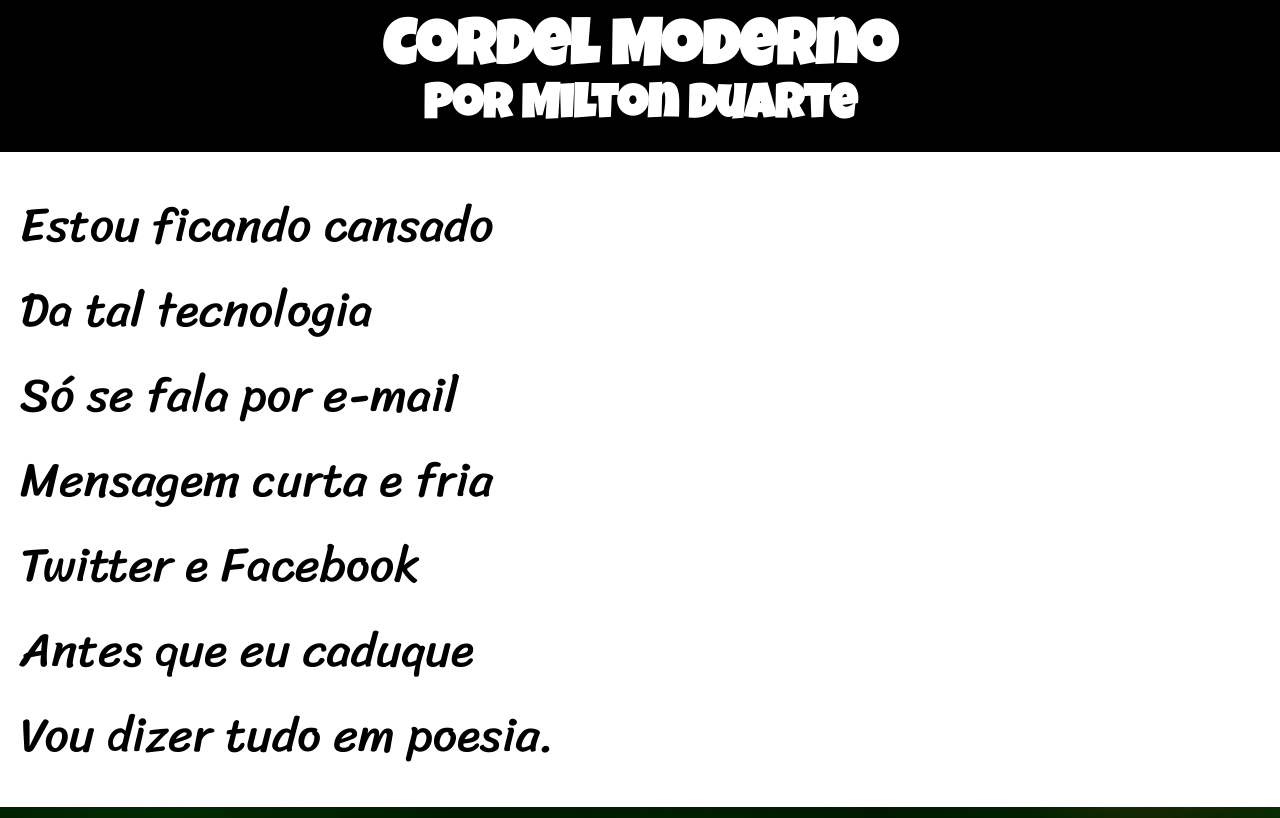
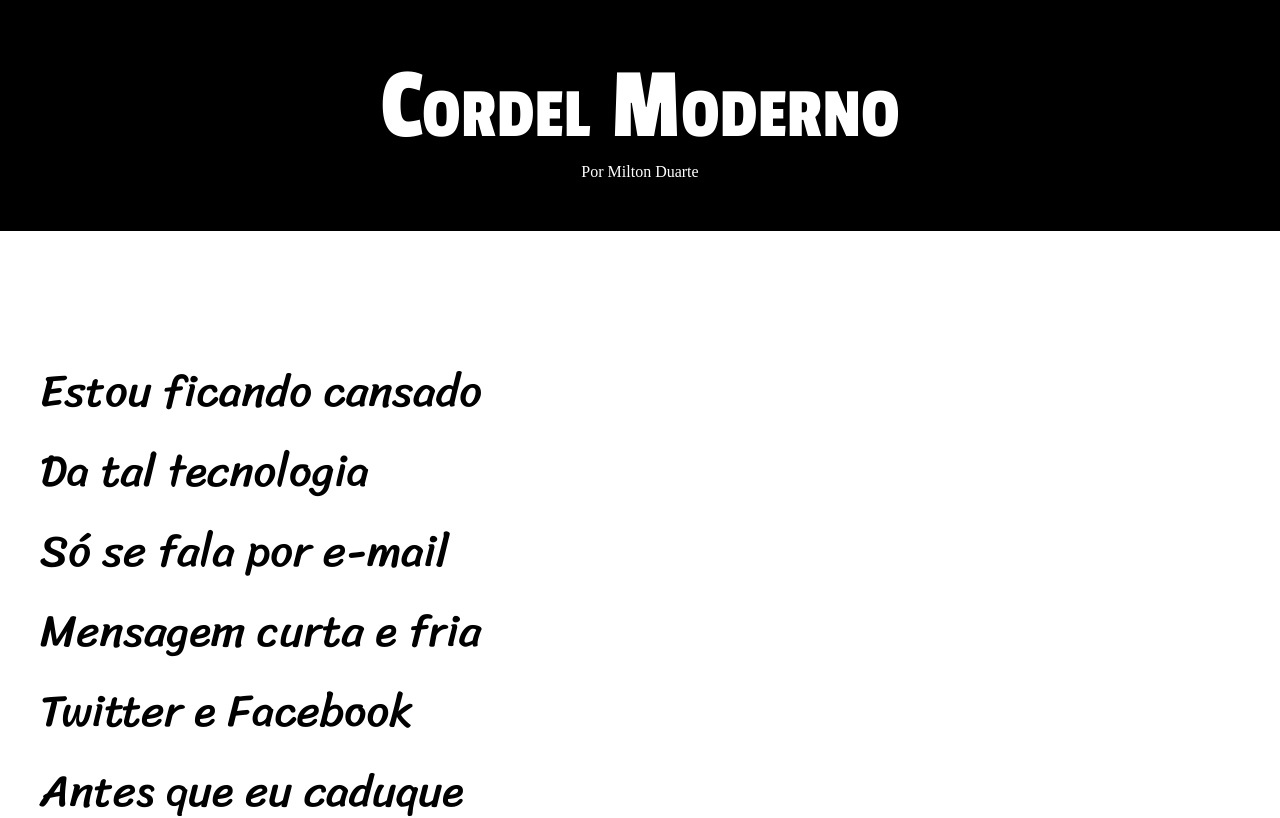
Before and after one commit to LGigoski/html-css, a plain HTML site: page desafios/desafio12/index.html in a window 1280 px wide. Shown: the top 818 px of the page. Drawn offline with Linux system fonts and the light colour scheme.

Commit message:
atuliazação desafio 12 pronto

```diff
--- a/desafios/desafio12/index.html
+++ b/desafios/desafio12/index.html
@@ -9,9 +9,10 @@
 <body>
    <header>
     <h1>Cordel Moderno</h1>
-    <h2>Por <a href="https://www.recantodasletras.com.br/poesias/3186743" target="_blank" rel="external" >Milton Duarte</a></h2>
+    <p>Por <a href="https://www.recantodasletras.com.br/poesias/3186743" target="_blank" rel="external" >Milton Duarte</a></p>
    </header>
     <section>
+        <p>
             Estou ficando cansado <br>
             Da tal tecnologia <br>
             Só se fala por e-mail <br>
@@ -19,10 +20,11 @@
             Twitter e Facebook <br>
             Antes que eu caduque <br>
             Vou dizer tudo em poesia. <br>
+        </p>
     </section>
 
     <section id="joaninha">
-        <article>
+        <p class="imag">
             Não é mais como era antes <br>
             É tudo abreviado <br>
             "Você" só tem duas letras <br>
@@ -30,10 +32,11 @@
             Para declarar o amor <br>
             Basta botar uma flor <br>
             E um coração desenhado. <br>
-        </article>
+        </p>
     </section>
 
     <section>
+        <p>
             Arroba agora não pesa <br>
             É parte de um endereço <br>
             Ponto final nem se usa <br>
@@ -41,7 +44,8 @@
             Agora é .com <br>
             Se o saite é muito bom <br>
             Ele vale um alto preço. <br>
-        <br>
+        </p>
+        <p>
             Pra piorar a liguagem <br>
             O emoticom é um risco <br>
             Tem símbolo para tudo <br>
@@ -49,10 +53,11 @@
             Um beijo significa <br>
             Pra entender como fica <br>
             Decifre esse rabisco. <br>
+        </p>
     </section>
 
     <section id="papel">
-        <article>
+        <p  class="imag">
             Tenho saudade das cartas <br>
             Escritas com a própria mão <br>
             Mandava no mês de Junho <br>
@@ -60,10 +65,11 @@
             Mas matava a saudade <br>
             Era texto de verdade <br>
             Nas linhas do coração. <br>
-        </article>
+        </p>
     </section>
 
     <section>
+        <p>
             Agora, escrevo e envio <br>
             Chegando na mesma hora <br>
             Mas quando vou prosear <br>
@@ -71,7 +77,8 @@
             Abriu outro aplicativo <br>
             O mundo ficou cativo <br>
             Da tecnologia do agora. <br>
-        <br>
+        </p>
+        <p>
             Felizmente, pra orar <br>
             Não precisa de internet <br>
             Deus escuta todo mundo <br>
@@ -79,6 +86,7 @@
             Dois pontos são dois joelhos <br>
             Seus lábios são aparelhos <br>
             Deixe que Deus interprete. <br>
+        </p>
     </section>
    <footer>
     <p>Site criado por <a href="https://github.com/gustavoguanabara/" target="_blank" rel="external">Gustavo Guanabara</a> para o <a href="https://www.cursoemvideo.com/" target="_blank" rel="external">CursoemVideo</a></p>
--- a/desafios/desafio12/style.css
+++ b/desafios/desafio12/style.css
@@ -2,8 +2,7 @@
 
 @import url('https://fonts.googleapis.com/css2?family=Sriracha&display=swap');
 
-@import url('https://fonts.googleapis.com/css2?family=Luckiest+Guy&display=swap');
-
+@import url('https://fonts.googleapis.com/css2?family=Passion+One:wght@400;700;900&display=swap');
 
 
 * {
@@ -11,21 +10,28 @@
     padding: 0px;
 }
 header {
-    padding: 20px 0px 20px 0px;
+    padding: 50px 0px 50px 0px;
     background-color: black;
     text-align: center;
-    font-family: "Luckiest Guy", "sans-serif";
-    font-size: 2em;
     color: white;
 }
-
+header > h1 {
+    font-variant: small-caps;
+    font-family: "Passion One", sans-serif;
+    font-weight: 400;
+    font-style: normal;
+    font-size: 8vw;
+}
 section {
-    padding: 30px 20px;
+    padding-top: 10vh;
+    padding-bottom: 10vh;
     font-family: "Sriracha", "sans-serif";
-    font-size: 3em;
+    font-size: 3.5vw;
 }
-article {
-    position: absolute;
+.imag {
+    display: inline-block;
+    padding: 5px;
+    margin-left: 35px;
     background-color: rgba(0, 0, 0, 0.397);
     color: white;
 }
@@ -38,6 +44,9 @@ article {
     background: black url(imagens/background002.jpg) center center no-repeat fixed;
     background-size: cover;
     height: 95vh;
+}
+section > p {
+    padding: 40px;
 }
 footer {
     padding: 10px;
```
Lines whose indentation alone changed are shown as unchanged.
